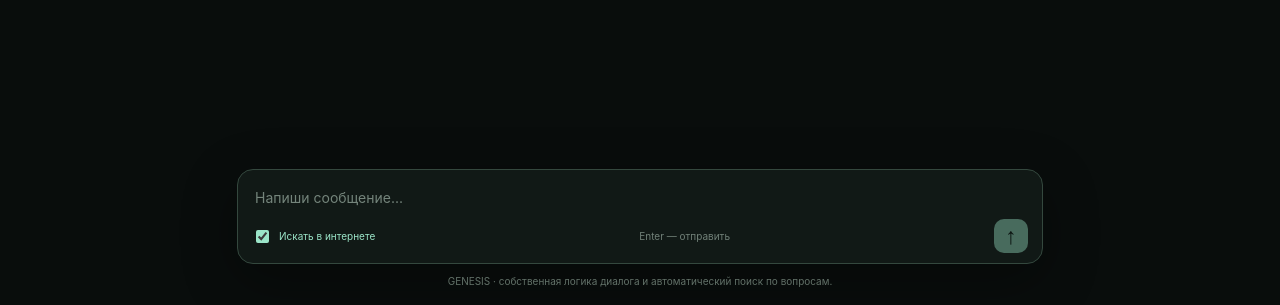
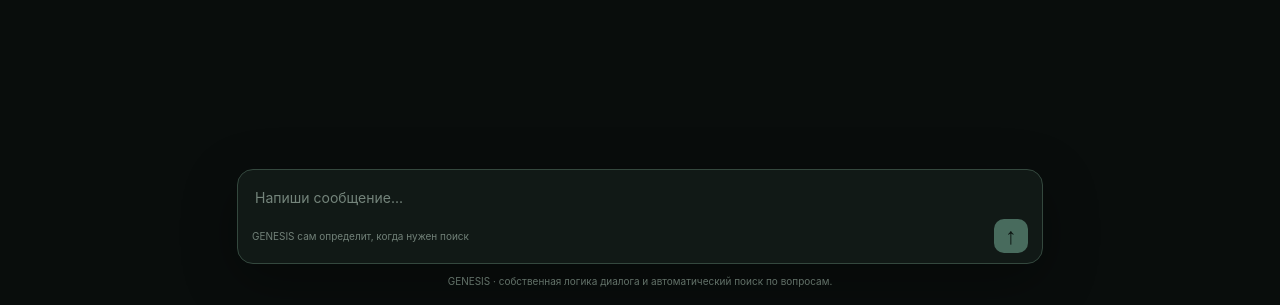
Before and after one commit to magapingpenim-cloud/genesis-ai, a plain HTML site: page index.html in a window 1280 px wide. Shown: the part 495-800 px from the top of the page. Drawn offline with Linux system fonts and the light colour scheme.

Commit message:
Remove manual web search toggle from chat UI

```diff
--- a/index.html
+++ b/index.html
@@ -24,7 +24,7 @@
       </div>
       <form id="chatForm" class="composer">
         <textarea id="prompt" rows="1" maxlength="12000" placeholder="Напиши сообщение..." aria-label="Сообщение"></textarea>
-        <div class="composer-footer"><label class="search-toggle"><input id="webSearch" type="checkbox" checked> Искать в интернете</label><span>Enter — отправить</span><button id="send" type="submit" aria-label="Отправить">↑</button></div>
+        <div class="composer-footer"><span>GENESIS сам определит, когда нужен поиск</span><button id="send" type="submit" aria-label="Отправить">↑</button></div>
       </form>
       <p class="footnote">GENESIS · собственная логика диалога и автоматический поиск по вопросам.</p>
     </section>
```
